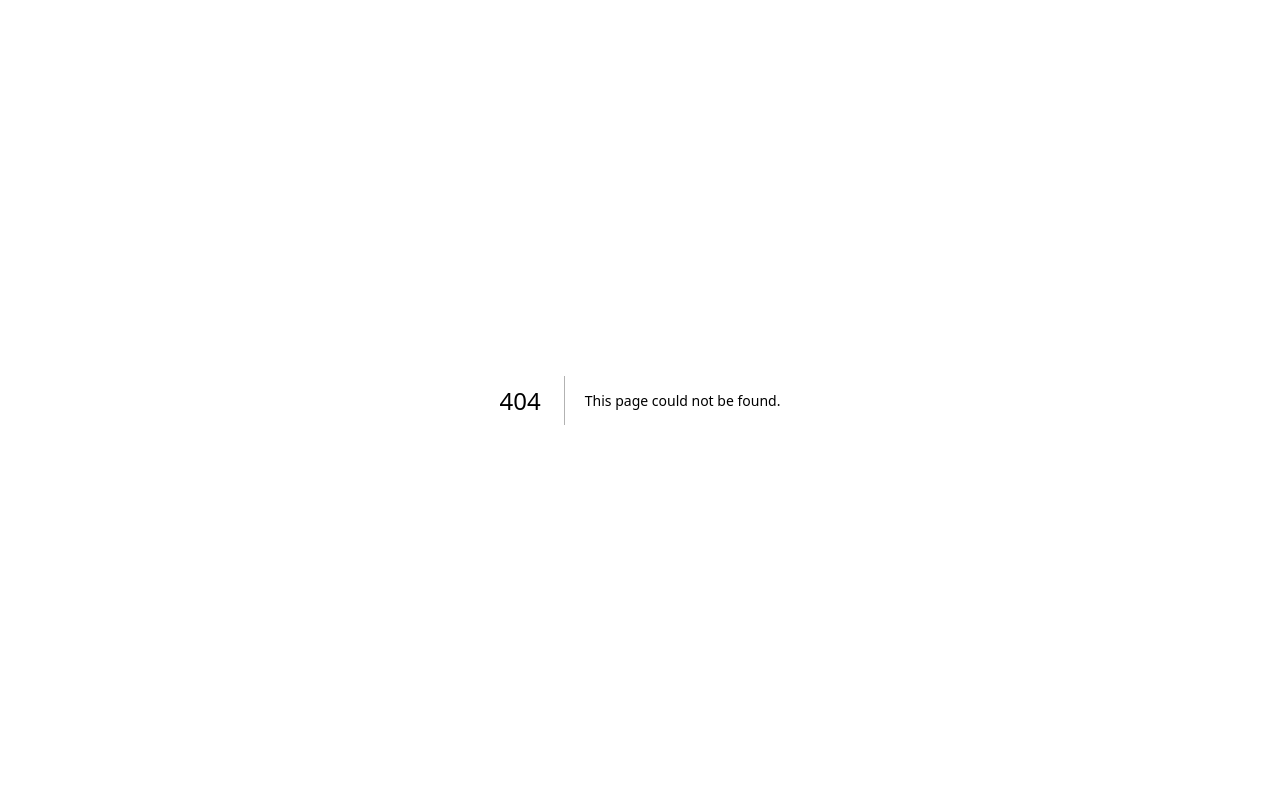
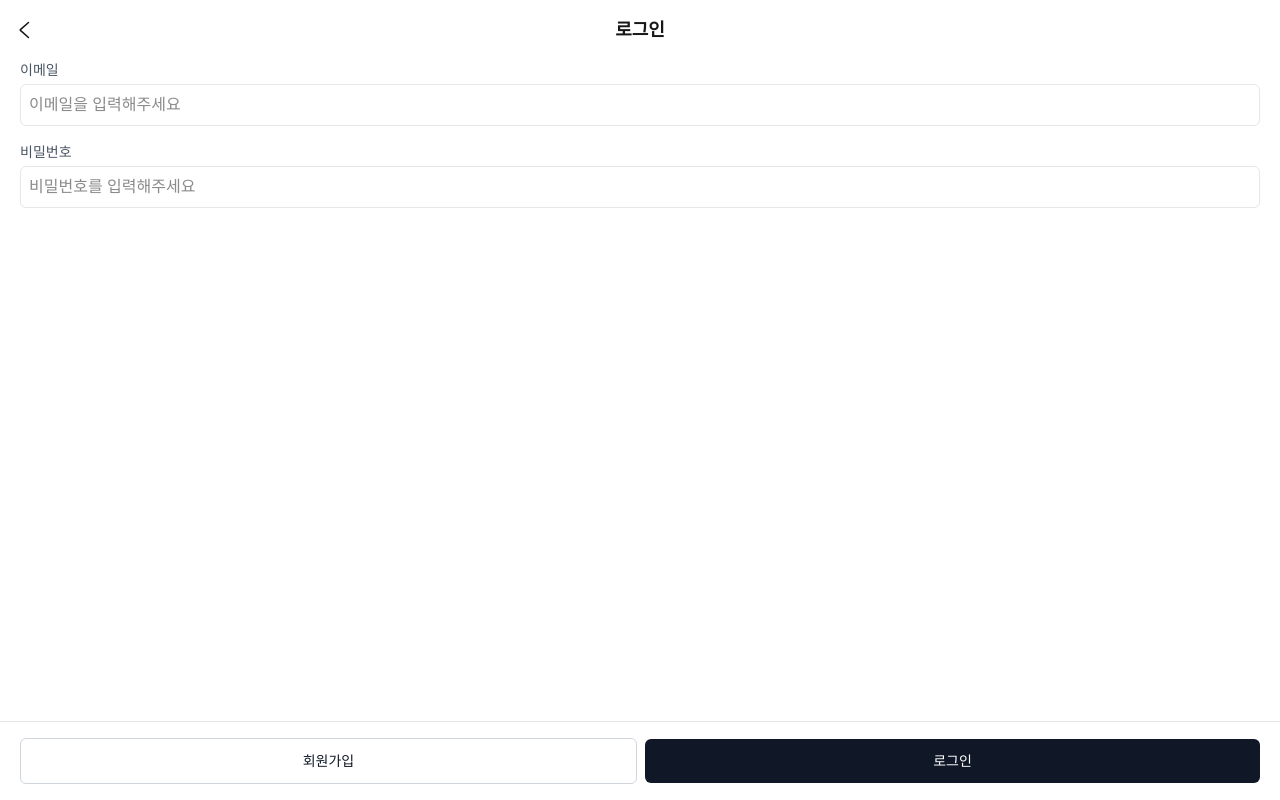
Before and after one commit to dbstjrrb12/weolbu-fe-test, a Next.js app: page /signin in a window 1280 px wide. Before the commit this address had no page. Built offline with nearby package versions, Linux system fonts and the light colour scheme.

Commit message:
feat: signin 페이지 생성
- 비로그인 시, signin 페이지로 이동하도록 변경

```diff
--- /dev/null
+++ b/app/(domains)/signin/schema/signin.ts
@@ -0,0 +1,12 @@
+import { z } from 'zod';
+
+const signinSchema = z.object({
+  email: z
+    .email({ message: '올바른 이메일 형식이 아닙니다' })
+    .min(1, { message: '이메일은 필수입니다' }),
+  password: z.string().min(1, { message: '비밀번호는 필수입니다' }),
+});
+
+export type SigninSchema = z.infer<typeof signinSchema>;
+
+export default signinSchema;
--- /dev/null
+++ b/app/(pages)/signin/page.tsx
@@ -0,0 +1,102 @@
+'use client';
+
+import { useRouter } from 'next/navigation';
+import { useForm } from 'react-hook-form';
+import { isAxiosError } from 'axios';
+import { zodResolver } from '@hookform/resolvers/zod';
+import { useMutation } from '@tanstack/react-query';
+
+import AuthQueryHelper from '../../(domains)/shared/api/query/auth';
+import signinSchema, {
+  type SigninSchema,
+} from '../../(domains)/signin/schema/signin';
+import MobileHeader from '../../(domains)/shared/components/MobileHeader';
+import MobileLayout from '../../(domains)/shared/components/MobileLayout';
+import Form from '../../(domains)/shared/components/Form';
+import { setClientCookie } from '../../(domains)/shared/utils/cookie/clientCookieHelper';
+import { SESSION_COOKIE_NAME } from '../../(domains)/shared/constants/auth';
+import CTAButtons from '../../(domains)/shared/components/CTAButtons';
+import useToast from '@/app/(domains)/shared/components/hooks/useToast';
+
+export default function SigninPage() {
+  const { showToast } = useToast();
+  const { back, replace } = useRouter();
+
+  const { mutate: signin, isPending } = useMutation(
+    AuthQueryHelper.signin({
+      onSuccess: (data) => {
+        setClientCookie(SESSION_COOKIE_NAME, JSON.stringify(data));
+        replace('/class/list');
+      },
+      onError: (error) => {
+        if (isAxiosError(error)) {
+          const data = error.response?.data;
+          showToast(data?.message || '로그인에 실패했습니다');
+        }
+      },
+    }),
+  );
+
+  const {
+    register,
+    handleSubmit,
+    formState: { errors },
+  } = useForm({
+    resolver: zodResolver(signinSchema),
+    mode: 'onChange',
+    defaultValues: {
+      email: '',
+      password: '',
+    },
+  });
+
+  const submit = async (signInData: SigninSchema) => {
+    signin(signInData);
+  };
+
+  return (
+    <MobileLayout
+      header={
+        <MobileHeader
+          left={<MobileHeader.Back onClick={back} />}
+          title="로그인"
+        />
+      }
+      content={
+        <Form>
+          <Form.Input
+            label="이메일"
+            placeholder="이메일을 입력해주세요"
+            error={!!errors.email}
+            helperText={errors.email?.message}
+            {...register('email')}
+          />
+          <Form.Input
+            label="비밀번호"
+            type="password"
+            placeholder="비밀번호를 입력해주세요"
+            error={!!errors.password}
+            helperText={errors.password?.message}
+            {...register('password')}
+          />
+        </Form>
+      }
+      footer={
+        <CTAButtons
+          mainText="로그인"
+          mainProps={{
+            type: 'submit',
+            loading: isPending,
+            onClick: handleSubmit(submit),
+          }}
+          subText="회원가입"
+          subProps={{
+            onClick: () => {
+              replace('/signup');
+            },
+          }}
+        />
+      }
+    />
+  );
+}
--- a/app/page.tsx
+++ /dev/null
@@ -1,65 +0,0 @@
-import Image from "next/image";
-
-export default function Home() {
-  return (
-    <div className="flex min-h-screen items-center justify-center bg-zinc-50 font-sans dark:bg-black">
-      <main className="flex min-h-screen w-full max-w-3xl flex-col items-center justify-between py-32 px-16 bg-white dark:bg-black sm:items-start">
-        <Image
-          className="dark:invert"
-          src="/next.svg"
-          alt="Next.js logo"
-          width={100}
-          height={20}
-          priority
-        />
-        <div className="flex flex-col items-center gap-6 text-center sm:items-start sm:text-left">
-          <h1 className="max-w-xs text-3xl font-semibold leading-10 tracking-tight text-black dark:text-zinc-50">
-            To get started, edit the page.tsx file.
-          </h1>
-          <p className="max-w-md text-lg leading-8 text-zinc-600 dark:text-zinc-400">
-            Looking for a starting point or more instructions? Head over to{" "}
-            <a
-              href="https://vercel.com/templates?framework=next.js&utm_source=create-next-app&utm_medium=appdir-template-tw&utm_campaign=create-next-app"
-              className="font-medium text-zinc-950 dark:text-zinc-50"
-            >
-              Templates
-            </a>{" "}
-            or the{" "}
-            <a
-              href="https://nextjs.org/learn?utm_source=create-next-app&utm_medium=appdir-template-tw&utm_campaign=create-next-app"
-              className="font-medium text-zinc-950 dark:text-zinc-50"
-            >
-              Learning
-            </a>{" "}
-            center.
-          </p>
-        </div>
-        <div className="flex flex-col gap-4 text-base font-medium sm:flex-row">
-          <a
-            className="flex h-12 w-full items-center justify-center gap-2 rounded-full bg-foreground px-5 text-background transition-colors hover:bg-[#383838] dark:hover:bg-[#ccc] md:w-[158px]"
-            href="https://vercel.com/new?utm_source=create-next-app&utm_medium=appdir-template-tw&utm_campaign=create-next-app"
-            target="_blank"
-            rel="noopener noreferrer"
-          >
-            <Image
-              className="dark:invert"
-              src="/vercel.svg"
-              alt="Vercel logomark"
-              width={16}
-              height={16}
-            />
-            Deploy Now
-          </a>
-          <a
-            className="flex h-12 w-full items-center justify-center rounded-full border border-solid border-black/[.08] px-5 transition-colors hover:border-transparent hover:bg-black/[.04] dark:border-white/[.145] dark:hover:bg-[#1a1a1a] md:w-[158px]"
-            href="https://nextjs.org/docs?utm_source=create-next-app&utm_medium=appdir-template-tw&utm_campaign=create-next-app"
-            target="_blank"
-            rel="noopener noreferrer"
-          >
-            Documentation
-          </a>
-        </div>
-      </main>
-    </div>
-  );
-}
--- a/middleware.ts
+++ b/middleware.ts
@@ -8,7 +8,7 @@ import { SESSION_COOKIE_NAME } from './app/(domains)/shared/constants/auth';
 import { Session } from './app/(domains)/shared/types/auth';
 
 const withAuthRoutes = ['/class/list', '/class/regist'];
-const withoutAuthRoutes = ['/signup'];
+const withoutAuthRoutes = ['/signup', '/signin'];
 
 export async function middleware(request: NextRequest, event: NextFetchEvent) {
   const session = await getServerCookie(SESSION_COOKIE_NAME);
@@ -18,7 +18,7 @@ export async function middleware(request: NextRequest, event: NextFetchEvent) {
   const requestUrl = request.nextUrl.pathname;
 
   if (!session && withAuthRoutes.includes(requestUrl)) {
-    return NextResponse.redirect(new URL('/signup', request.url));
+    return NextResponse.redirect(new URL('/signin', request.url));
   }
 
   if (session && withoutAuthRoutes.includes(requestUrl)) {
```
